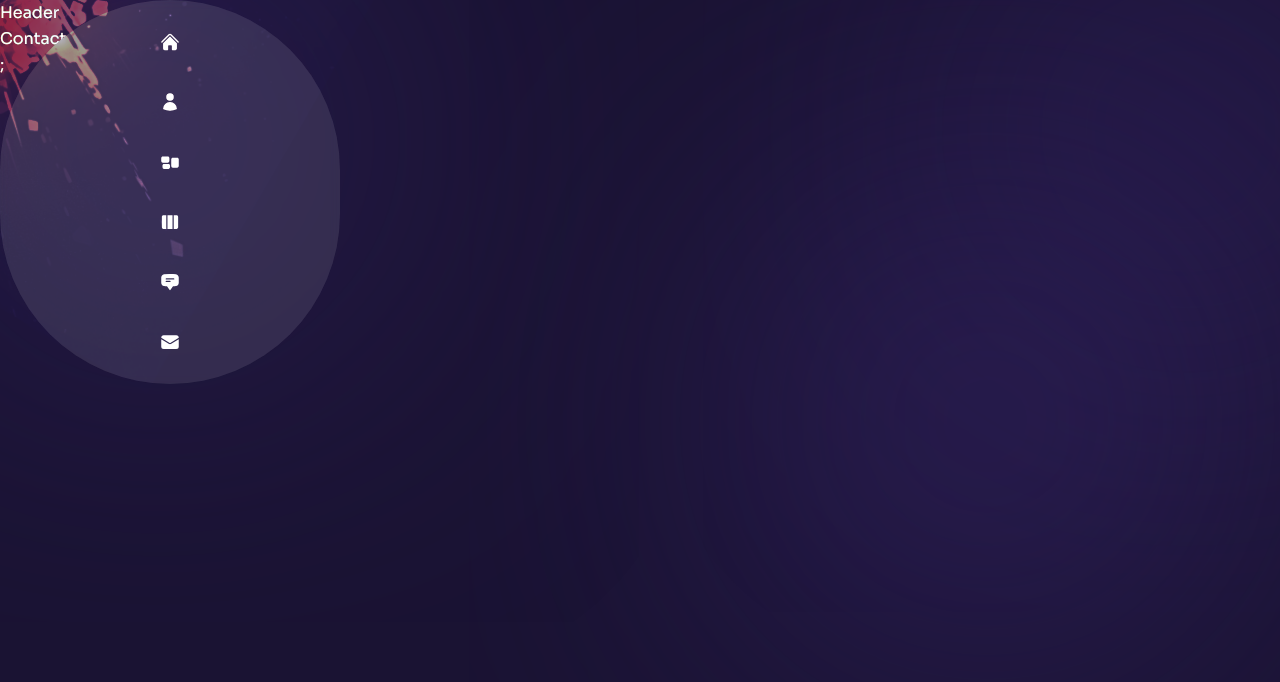
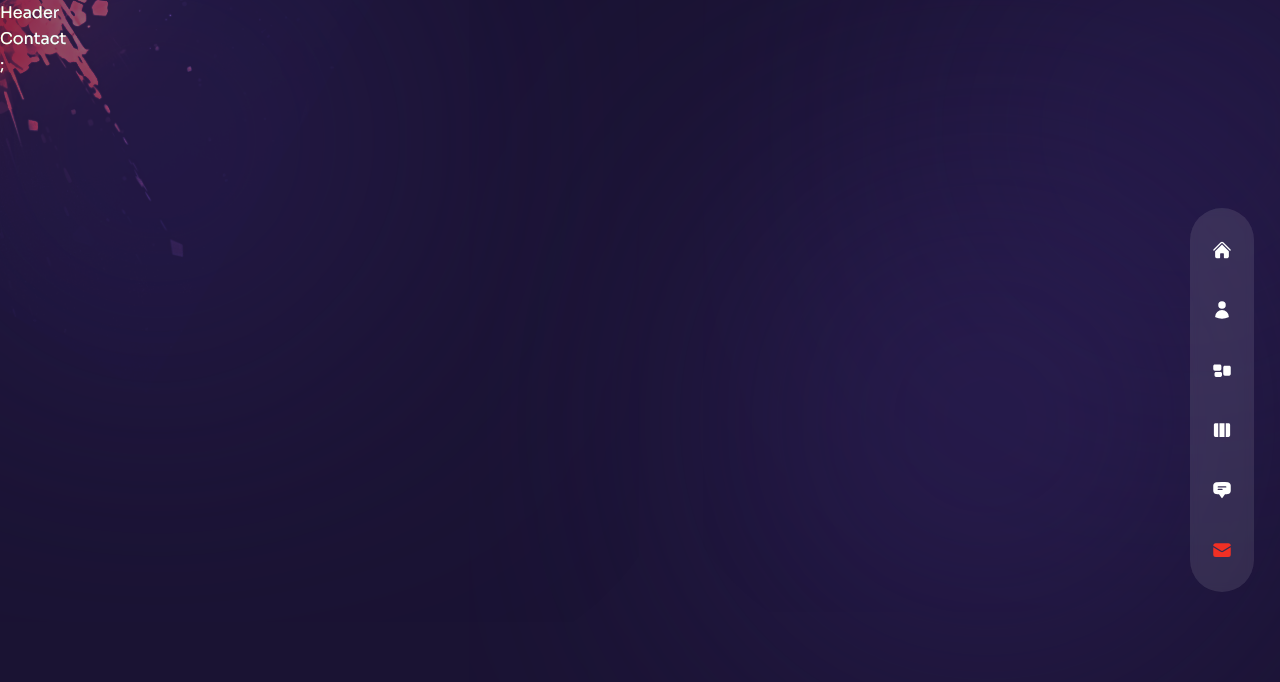
Before and after one commit to rodniegalvan/rodniegalvan, a Next.js app in the folder galvan-portfolio-starter-main/: page /contact in a window 1280 px wide. Shown: the top 682 px of the page. Built offline with nearby package versions, Linux system fonts and the light colour scheme.

Commit message:
Navigation

```diff
--- a/galvan-portfolio-starter-main/components/Nav.js
+++ b/galvan-portfolio-starter-main/components/Nav.js
@@ -27,17 +27,37 @@
 ];
 
 import { useRouter } from "next/router";
-import Link from 'next/link';
+import Link from "next/link";
 
 const Nav = () => {
   const router = useRouter();
-  const pathame = router.pathname;
+  const pathname = router.pathname;
   return (
-    <nav className="flex flex-col items-center xl:justify-center gap-y-4 fixed">
+    <nav className="flex flex-col items-center xl:justify-center gap-y-4 fixed h-max bottom-0 mt-auto xl:right-[2%] z-50 top-0 w-full xl:w-16 xl-max-w-md xl:h-screen">
       {}
-      <div className="flex w-full xl:flex-col items-center justify-between xl:justify-center gap-y-10 px-4 md:px-40 xl:px-40 xl:px-0 h-80 xl:h-max py-8 bg-white/10 backdrop-blur-sm text-3xl xl:text-xl xl:rounded-full">
+      <div className="flex w-full xl:flex-col items-center justify-between xl:justify-center gap-y-10 px-4 md:px-40 xl:px-0 h-[80px] xl:h-max py-8 bg-white/10 backdrop-blur-sm text-3xl xl:text-xl xl:rounded-full">
         {navData.map((link, index) => {
-          return <Link href={link.path}>{link.icon}</Link>;
+          return (
+            <Link
+              className={`${
+                link.path === pathname && "text-accent"
+              } relative flex items-center group hover:text-accent transition-all duration-300`}
+              href={link.path}
+              key={index}
+            >
+              {/* tooltip */}
+              <div className="absolute pr-14 right-0 hidden xl:group-hover:flex">
+                <div className="bg-white relative flex text-primary items-center p-[6px] rounded-[3px]">
+                  <div className="text-[12px] leading-none font-semibold capitalize">
+                    {link.name}
+                  </div>
+                  {/* triangle */}
+                  <div className="border-solid border-l-white border-l-8 border-y-transparent border-y-[6px] border-r-0 absolute -right-2"></div>
+                </div>
+              </div>
+              <div>{link.icon}</div>
+            </Link>
+          );
         })}
       </div>
     </nav>
```
